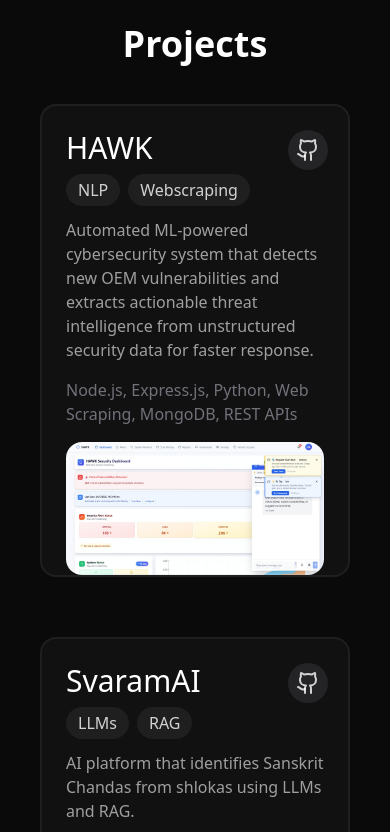
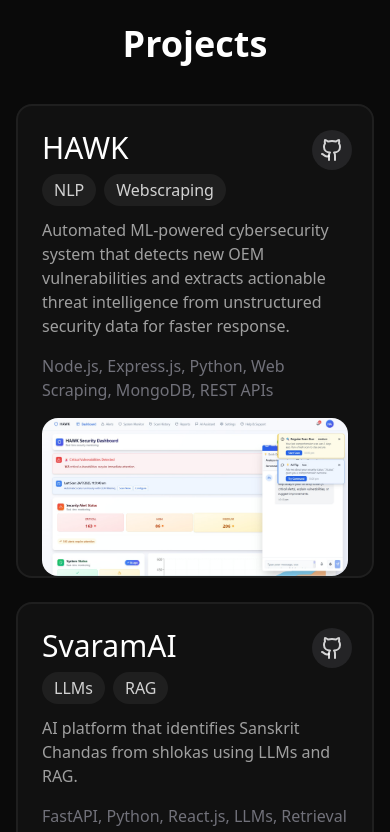
Before and after one commit to UzairProg/uzair.codes, a React (Vite) app: page / in a window 390 px wide. Shown: the part 820-1652 px from the top of the page. Built offline with nearby package versions, Linux system fonts and the light colour scheme; no server answers.

Commit message:
fix: projects grid spacing, keys, and title overflow
Reduce padding/gap on mobile, drop the fixed md:grid-rows-2 so more
projects can be added without breaking the layout, add missing key
props, and pad project titles so long ones don't run under the
GitHub icon.

```diff
--- a/src/pages/Projects.jsx
+++ b/src/pages/Projects.jsx
@@ -52,22 +52,22 @@ const projects = [
 
 const Projects = () => {
   return (
-    <div className=' scroll-mt-5 px-10' id='projects'>
+    <div className=' scroll-mt-5 px-4 md:px-10' id='projects'>
         <h1 className='text-4xl md:text-6xl font-bold text-center mb-10'>Projects</h1>
         {/* cards for projects */}
-        <div className='grid md:grid-cols-3 md:grid-rows-2 md:mx-15 max-h-min gap-15'>
+        <div className='grid md:grid-cols-3 md:mx-15 max-h-min gap-6 md:gap-15'>
             {
-                projects.map(({title, description, techStack, live=null, github, image="/Images/Projects/Github.png", highlight},idx) =>{
+                projects.map(({title, description, techStack, live=null, github, image="/Images/Projects/Github.png", highlight}) =>{
                     return(
-                        <div className='bg-surface relative group flex flex-col justify-between p-6 pb-0 rounded-2xl gap-4 hover:bg-blue-500/5 border-2 border-border transition-all duration-500 hover:-translate-y-0.5 hover:border-white/30 hover:shadow-lg'>
+                        <div key={title} className='bg-surface relative group flex flex-col justify-between p-6 pb-0 rounded-2xl gap-4 hover:bg-blue-500/5 border-2 border-border transition-all duration-500 hover:-translate-y-0.5 hover:border-white/30 hover:shadow-lg'>
                             <div className='flex gap-3 items-center'>
-                                <h2 className='text-3xl'>{title}</h2>
+                                <h2 className='text-3xl pr-12'>{title}</h2>
 
                             </div>
                             <div className='flex flex-wrap gap-2 justify-items-center -mt-2 -mb-3'>
-                                    {highlight.map((val, idx) =>{
+                                    {highlight.map((val) =>{
                                         return(
-                                            <div className='rounded-full text-white/80 bg-border max-h-min px-3 py-1'>
+                                            <div key={val} className='rounded-full text-white/80 bg-border max-h-min px-3 py-1'>
                                                 {val}
                                             </div>
                                         )
```
